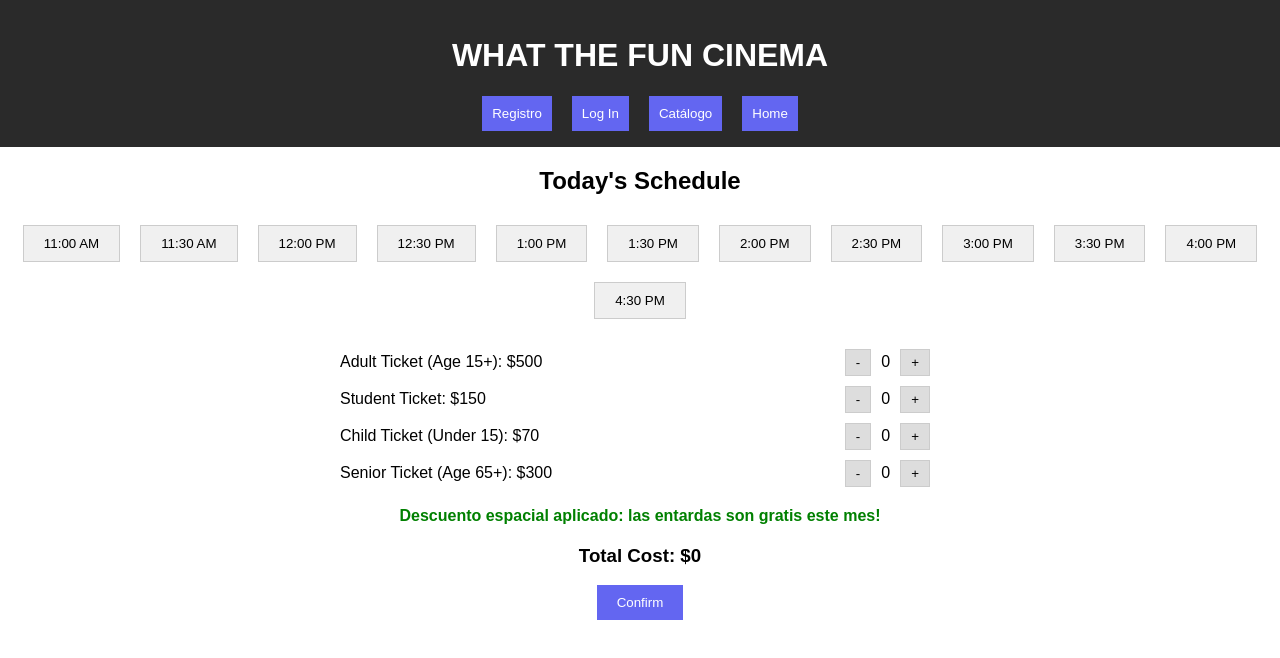
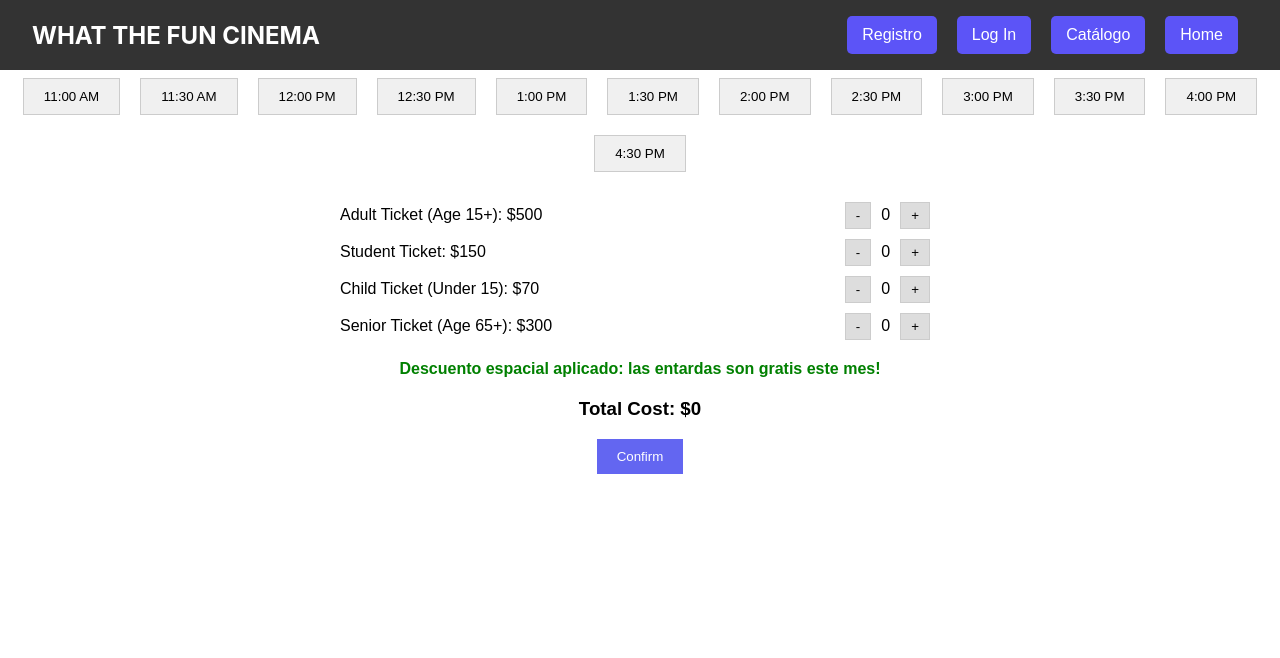
Before and after one commit to buenahora/proyectoticreact, a React (Create React App) app: page /reservation in a window 1280 px wide. Shown: the top 658 px of the page. Built offline with nearby package versions, Linux system fonts and the light colour scheme.

Commit message:
NavBar ajustada

```diff
--- a/src/App.js
+++ b/src/App.js
@@ -5,6 +5,7 @@
 import Login from './components/Login/Login.tsx';
 import Register from './components/Register/Register.tsx';
 import Reservation from './components/Reservation/Reservation.jsx';
+import NavBar from './components/NavBar/NavBar.jsx';
 
 
 function App() {
@@ -14,6 +15,7 @@
   return (
     <Router>
       <div className="App">
+      <NavBar />
         <Routes>
           <Route path="/" element={<Home />} />
           <Route path="/login" element={<Login />} />
--- a/src/components/NavBar/NavBar.css
+++ b/src/components/NavBar/NavBar.css
@@ -0,0 +1,39 @@
+.navbar {
+    display: flex;
+    justify-content: space-between;
+    align-items: center;
+    background-color: #333;
+    padding: 1rem 2rem;
+    position: fixed;
+    top: 0;
+    width: 100%;
+    z-index: 1000;
+    box-sizing: border-box;
+
+  }
+
+  .navbar-links {
+    display: flex;
+    flex-wrap: wrap;
+  }
+
+  .navbar-logo {
+    color: white;
+    font-size: 24px;
+    font-weight: bold;
+  }
+
+  .navbar-links button {
+    background-color: #5C54F7;
+    border: none;
+    color: white;
+    padding: 10px 15px;
+    margin: 0 10px;
+    border-radius: 5px;
+    cursor: pointer;
+    font-size: 16px;
+  }
+
+  .navbar-links button:hover {
+    background-color: #4740c9;
+  }
--- a/src/components/NavBar/NavBar.jsx
+++ b/src/components/NavBar/NavBar.jsx
@@ -0,0 +1,29 @@
+import React from 'react';
+import { Link } from 'react-router-dom';
+import './NavBar.css';
+
+const NavBar = () => {
+  return (
+    <nav className="navbar">
+      <div className="navbar-logo">
+        WHAT THE FUN CINEMA
+      </div>
+      <div className="navbar-links">
+        <Link to="/register">
+          <button>Registro</button>
+        </Link>
+        <Link to="/login">
+          <button>Log In</button>
+        </Link>
+        <Link to="/ContendorPeliculas">
+        <button>Catálogo</button>
+        </Link>
+        <Link to="/">
+          <button>Home</button>
+        </Link>
+      </div>
+    </nav>
+  );
+};
+
+export default NavBar;
--- a/src/components/Reservation/Reservation.jsx
+++ b/src/components/Reservation/Reservation.jsx
@@ -41,15 +41,6 @@
 
   return (
     <div className="app-container">
-      <header>
-        <h1>WHAT THE FUN CINEMA</h1>
-        <nav>
-        <Link to="/register"><button>Registro</button></Link>
-        <Link to="/login"><button>Log In</button></Link>
-          <button>Catálogo</button>
-        <Link to="/"><button>Home</button></Link>
-        </nav>
-      </header>
       <Schedule />
       <TicketSelector
         adultTickets={adultTickets}
```
